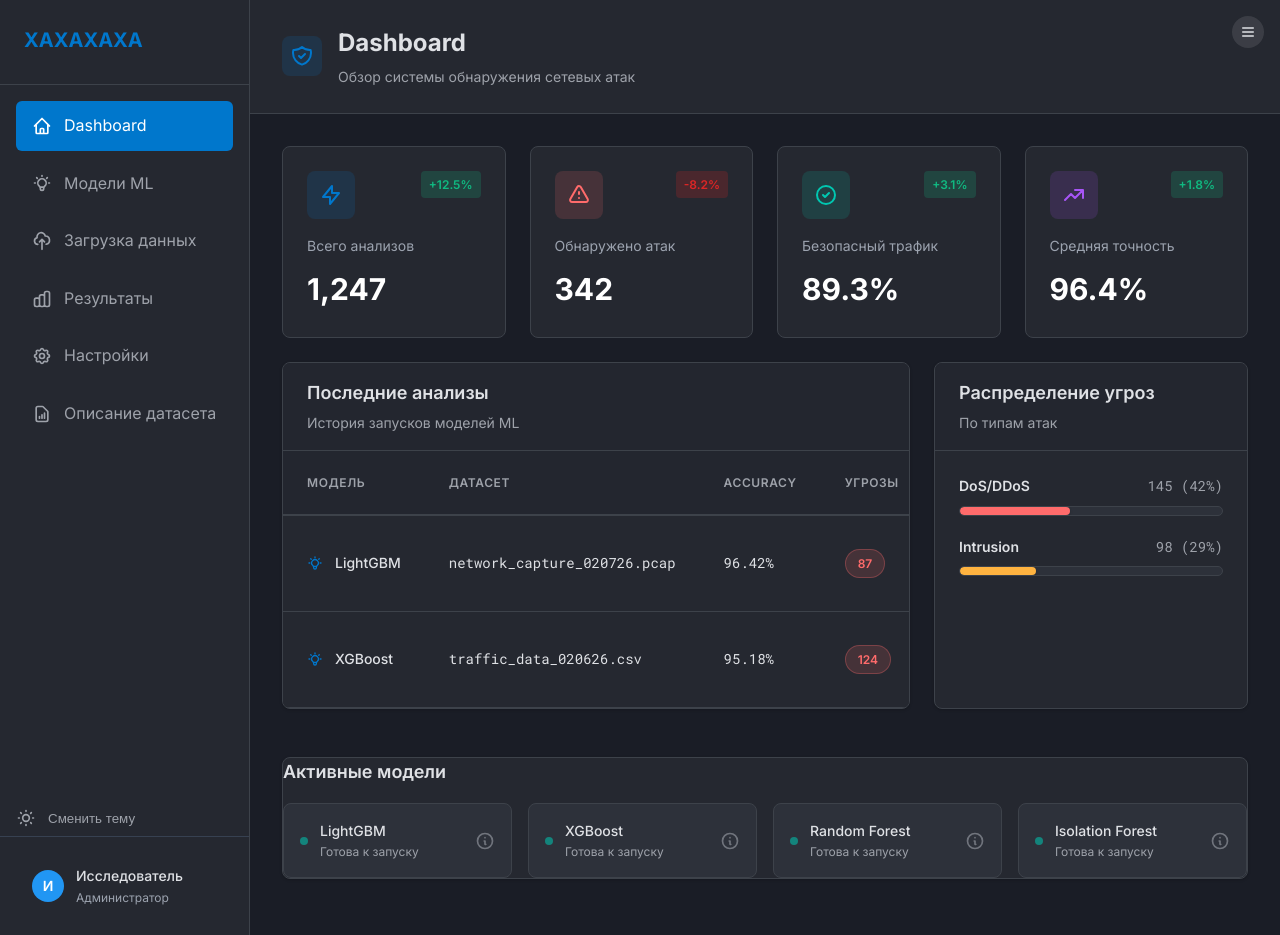
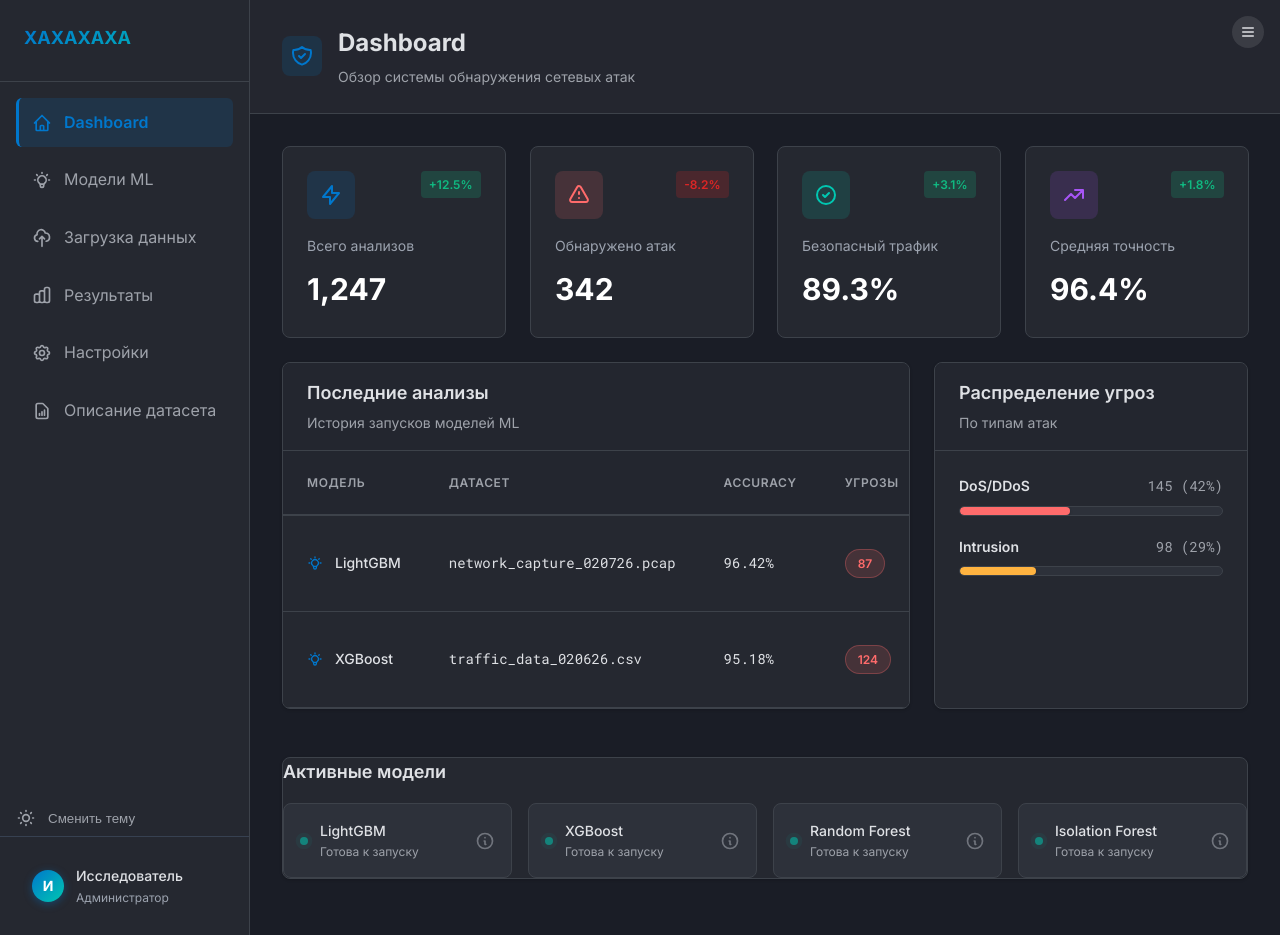
Before and after one commit to alyas10/Web, a Flask app: page / in a window 1280 px wide. Run offline with Flask 3, Linux system fonts and the light colour scheme.

Commit message:
Update styles.css

```diff
--- a/static/css/styles.css
+++ b/static/css/styles.css
@@ -27,6 +27,40 @@
   --es-danger: #ff6b6b;
   --es-row-hover: #2a2d36;
   --es-header-bg: #23262f;
+  --transition-fast: 150ms ease;
+  --transition-base: 250ms ease;
+  --transition-slow: 400ms cubic-bezier(0.4, 0, 0.2, 1);
+  --glow-blue: 0 0 20px rgba(0, 119, 204, 0.3);
+  --glow-green: 0 0 20px rgba(0, 199, 177, 0.3);
+}
+
+@keyframes fadeInUp {
+  from { opacity: 0; transform: translateY(16px); }
+  to   { opacity: 1; transform: translateY(0); }
+}
+
+@keyframes fadeInLeft {
+  from { opacity: 0; transform: translateX(-16px); }
+  to   { opacity: 1; transform: translateX(0); }
+}
+
+@keyframes scaleIn {
+  from { opacity: 0; transform: scale(0.95); }
+  to   { opacity: 1; transform: scale(1); }
+}
+
+@keyframes countUp {
+  from { opacity: 0; transform: translateY(8px); }
+  to   { opacity: 1; transform: translateY(0); }
+}
+
+@keyframes progressFill {
+  from { width: 0%; }
+}
+
+@keyframes shimmer {
+  0%   { background-position: -200% 0; }
+  100% { background-position: 200% 0; }
 }
 
 /* Reset and Base Styles */
@@ -71,9 +105,12 @@ code, pre, .font-mono {
 }
 
 .sidebar-title {
-  font-size: 1.25rem;
+  font-size: 1.125rem;
   font-weight: 700;
-  color: var(--es-accent);
+  background: linear-gradient(135deg, var(--es-accent), #00c7b1);
+  -webkit-background-clip: text;
+  -webkit-text-fill-color: transparent;
+  background-clip: text;
 }
 
 .sidebar-subtitle {
@@ -104,16 +141,21 @@ code, pre, .font-mono {
   text-decoration: none;
   border-radius: 0.375rem;
   transition: all 0.2s;
+  transition: all var(--transition-base);
 }
 
 .nav-link:hover {
   background: var(--es-bg-tertiary);
   color: var(--es-text-primary);
+  transform: translateX(3px);
 }
 
 .nav-link.active {
-  background: var(--es-accent);
-  color: white;
+  background: rgba(0, 119, 204, 0.15);
+  color: var(--es-accent);
+  border-left: 3px solid var(--es-accent);
+  padding-left: calc(1rem - 3px);
+  font-weight: 600;
 }
 
 .nav-icon {
@@ -280,13 +322,14 @@ code, pre, .font-mono {
   width: 2rem;
   height: 2rem;
   border-radius: 50%;
-  background: var(--accent-blue);
+  background: linear-gradient(135deg, var(--es-accent), #00c7b1);
   display: flex;
   align-items: center;
   justify-content: center;
   color: white;
   font-size: 0.875rem;
-  font-weight: 600;
+  font-weight: 700;
+  box-shadow: 0 2px 8px rgba(0, 119, 204, 0.4);
 }
 
 .user-name {
@@ -309,6 +352,7 @@ code, pre, .font-mono {
 .page-container {
   height: 100%;
   background: var(--es-bg-primary);
+  animation: fadeInUp 0.4s var(--transition-slow) both;
 }
 
 .page-header {
@@ -318,6 +362,11 @@ code, pre, .font-mono {
   display: flex;
   align-items: center;
   justify-content: space-between;
+  position: sticky;
+  top: 0;
+  z-index: 100;
+  backdrop-filter: blur(8px);
+  background: rgba(37, 40, 48, 0.92);
 }
 
 .page-header-content {
@@ -364,6 +413,13 @@ code, pre, .font-mono {
   overflow: hidden;
   margin-bottom: 1.5rem;
   box-shadow: 0 1px 3px rgba(0, 0, 0, 0.2);
+  animation: fadeInUp 0.4s ease both;
+  transition: border-color var(--transition-base), box-shadow var(--transition-base);
+}
+
+.card:hover {
+  border-color: rgba(0, 119, 204, 0.4);
+  box-shadow: 0 4px 20px rgba(0, 0, 0, 0.25), 0 0 0 1px rgba(0, 119, 204, 0.1);
 }
 
 .card-header {
@@ -542,13 +598,27 @@ code, pre, .font-mono {
   border: 1px solid var(--es-border);
   border-radius: 0.5rem;
   padding: 1.5rem;
-  transition: all 0.2s;
+  transition: all var(--transition-base);
+  position: relative;
+  overflow: hidden;
+  animation: scaleIn 0.4s ease both;
 }
-
+.stat-card::before {
+  content: '';
+  position: absolute;
+  top: 0; left: 0; right: 0;
+  height: 2px;
+  background: linear-gradient(90deg, var(--es-accent), transparent);
+  opacity: 0;
+  transition: opacity var(--transition-base);
+}
 .stat-card:hover {
   border-color: var(--es-accent);
-  box-shadow: 0 4px 12px rgba(0, 119, 204, 0.15);
-  transform: translateY(-2px);
+  box-shadow: var(--glow-blue);
+  transform: translateY(-3px);
+}
+.stat-card:hover::before {
+  opacity: 1;
 }
 
 .stat-header {
@@ -711,8 +781,10 @@ code, pre, .font-mono {
 .progress-fill {
   height: 100%;
   border-radius: 9999px;
-  transition: width 0.4s ease;
+  transition: width 0.8s cubic-bezier(0.4, 0, 0.2, 1);
   box-shadow: 0 1px 3px rgba(0, 0, 0, 0.2);
+  animation: progressFill 0.8s cubic-bezier(0.4, 0, 0.2, 1) both;
+  animation-delay: 0.3s;
 }
 
 /* Model Status Cards */
@@ -1202,3 +1274,37 @@ code, pre, .font-mono {
   transform: none;
   box-shadow: none;
 }
+
+/* Staggered card animations */
+.stats-grid .stat-card:nth-child(1) { animation-delay: 0.05s; }
+.stats-grid .stat-card:nth-child(2) { animation-delay: 0.1s; }
+.stats-grid .stat-card:nth-child(3) { animation-delay: 0.15s; }
+.stats-grid .stat-card:nth-child(4) { animation-delay: 0.2s; }
+
+/* Scrollbar for main content */
+.main-content::-webkit-scrollbar { width: 6px; }
+.main-content::-webkit-scrollbar-track { background: var(--es-bg-primary); }
+.main-content::-webkit-scrollbar-thumb {
+  background: var(--es-border);
+  border-radius: 3px;
+}
+.main-content::-webkit-scrollbar-thumb:hover { background: var(--es-text-secondary); }
+
+/* Skeleton loading */
+.skeleton {
+  background: linear-gradient(90deg, var(--es-bg-tertiary) 25%, var(--es-border) 50%, var(--es-bg-tertiary) 75%);
+  background-size: 200% 100%;
+  animation: shimmer 1.5s infinite;
+  border-radius: 0.375rem;
+}
+
+/* Pulse animation for status dot */
+@keyframes pulse-ring {
+  0%   { box-shadow: 0 0 0 0 rgba(0, 199, 177, 0.4); }
+  70%  { box-shadow: 0 0 0 6px rgba(0, 199, 177, 0); }
+  100% { box-shadow: 0 0 0 0 rgba(0, 199, 177, 0); }
+}
+
+.status-indicator {
+  animation: pulse 2s infinite, pulse-ring 2s infinite;
+}
```
